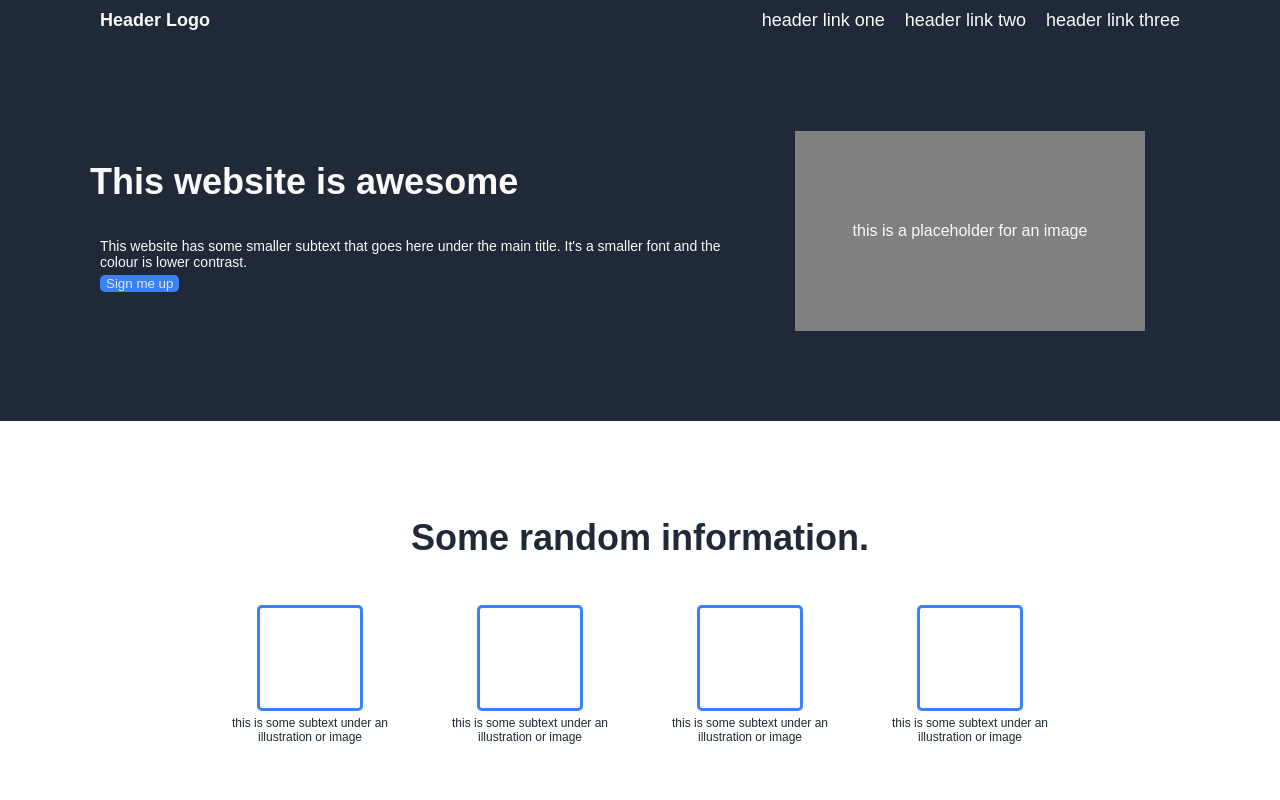
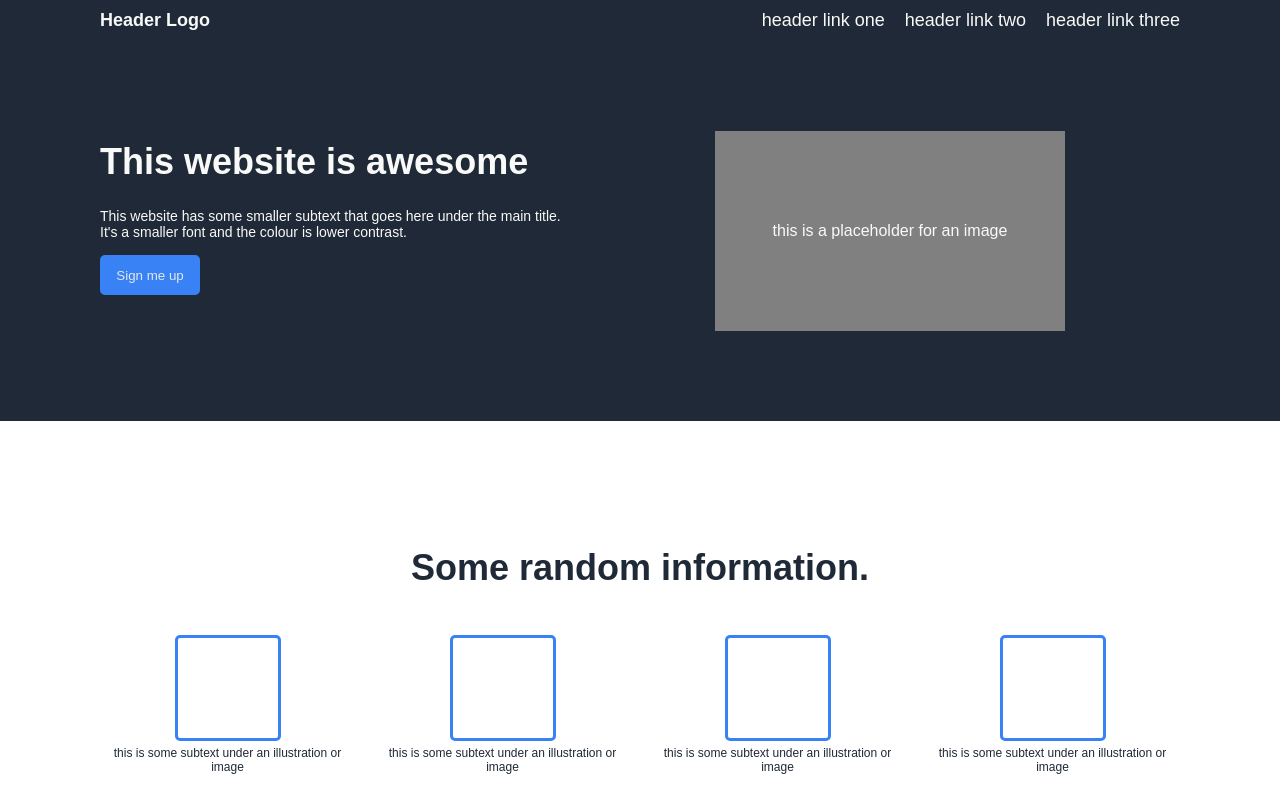
Before and after one commit to mimsotu/odin-landing-page, a plain HTML site: page index.html in a window 1280 px wide. Shown: the top 800 px of the page. Drawn offline with Linux system fonts and the light colour scheme.

Commit message:
Change padding in section-one

```diff
--- a/style.css
+++ b/style.css
@@ -23,6 +23,8 @@ h1 {
 }
 
 h2 {
+    margin: 0;
+    padding: 10px;
     font-size: 36px;
 
 }
@@ -39,12 +41,15 @@ ul {
     padding: 90px;
     margin: 0;
     display: flex;
+    justify-content: center;
 }
 
 .section-one-left {
     display: flex;
     flex-direction: column;
     flex: 0 0 60%;
+    max-width: 500px;
+    gap: 10px;
 }
 
 .section-one-right {
@@ -56,8 +61,7 @@ ul {
 
 }
 .section-two {
-    padding: 60px 200px 100px;
-    margin: 0;
+    padding: 90px;
     background-color: white;
     color: #1F2937;
     display: flex;
@@ -81,6 +85,8 @@ button {
     color: #E5E7EB;
     border-radius: 5px;
     border-style: none;
+    height: 40px;
+    width: 100px;
 }
 
 h3 {
@@ -187,6 +193,6 @@ footer {
     padding: 30px;
 }
 
-a:visited {
+a:link, a:visited {
     color: #F9FAF8;
 }
```
